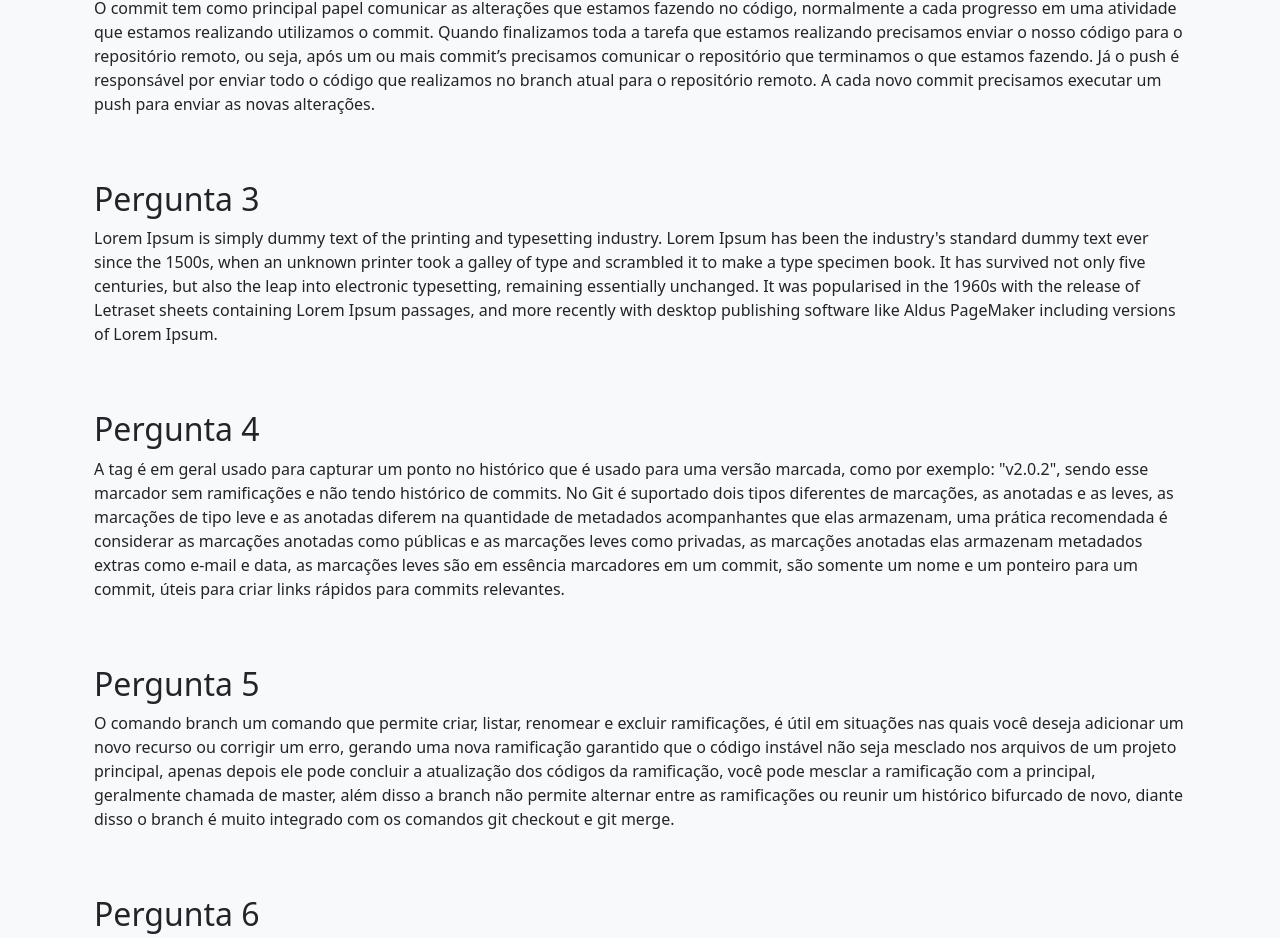
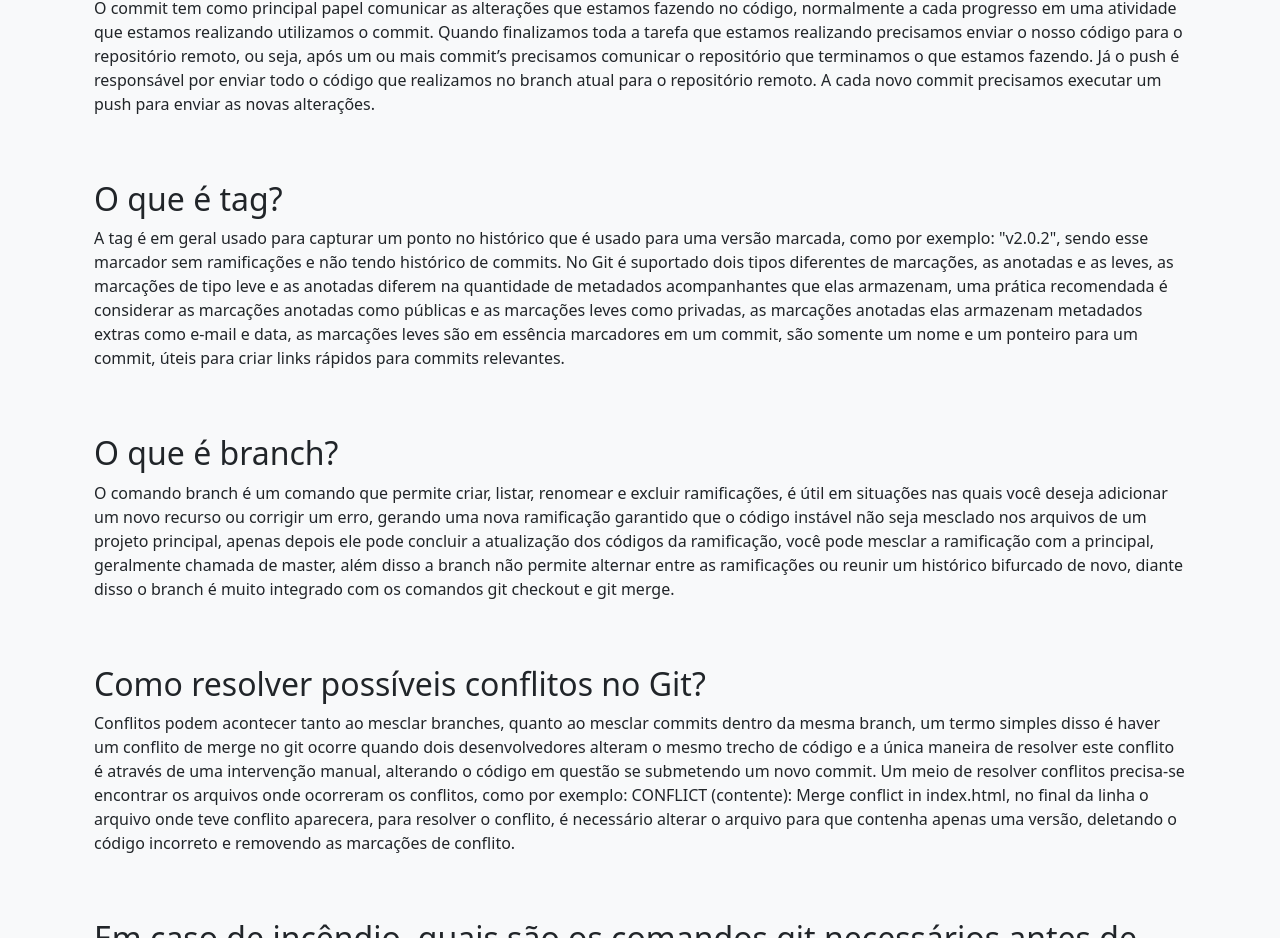
Before and after one commit to VinciPy/si03.gitflow, a website: page index.html in a window 1280 px wide. Shown: the part 567-1505 px from the top of the page. Drawn offline with nearby package versions, Linux system fonts and the light colour scheme.

Commit message:
fix: Enunciado e ordem das perguntas

```diff
--- a/index.html
+++ b/index.html
@@ -42,7 +42,7 @@
                 </div>
             </div>
             <div class="container p-4">
-                <h2>Pergunta 1</h2>
+                <h2>Para que serve o commit e qual a melhor forma de utilizá-lo?</h2>
                 <p>
                     Quando falamos em versionamentos de códigos também estamos incluindo os commits. Os Commits adicionam as alterações mais recentes no código fonte direto no repositório tornando as alterações parte da revisão do repositório principal. Para fazer commits e necessário aprender alguns comandos para usar direto no Git.<br><br><br>
                     Para commitar no git so é preciso executar um simples comando: git commit –m “Mensagem a ser comitada”<br><br><br>
@@ -50,7 +50,7 @@
                 </p>
             </div>
             <div class="container p-4">
-                <h2>Pergunta 2</h2>
+                <h2>Qual a diferença entre commit e push?</h2>
                 <p>
                     O commit tem como principal papel comunicar as alterações que estamos fazendo no código, normalmente a cada progresso em uma atividade que estamos realizando utilizamos o commit. Quando finalizamos toda a tarefa que estamos realizando precisamos enviar o nosso código para o repositório remoto, ou seja, após um ou mais commit’s precisamos comunicar o repositório que terminamos o que estamos fazendo.
                     Já o push é responsável por enviar todo o código que realizamos no branch atual para o repositório remoto.
@@ -59,27 +59,27 @@
             </div>
 
             <div class="container p-4">
-                <h2>Pergunta 3</h2>
-                <p>
-                    Lorem Ipsum is simply dummy text of the printing and typesetting industry. Lorem Ipsum has been the industry's standard dummy text ever since the 1500s, when an unknown printer took a galley of type and scrambled it to make a type specimen book. It has survived not only five centuries, but also the leap into electronic typesetting, remaining essentially unchanged. It was popularised in the 1960s with the release of Letraset sheets containing Lorem Ipsum passages, and more recently with desktop publishing software like Aldus PageMaker including versions of Lorem Ipsum.
-                </p>
-            </div>
-            <div class="container p-4">
-                <h2>Pergunta 4</h2>
+                <h2>O que é tag?</h2>
                 <p>
                     A tag é em geral usado para capturar um ponto no histórico que é usado para uma versão marcada, como por exemplo: "v2.0.2", sendo esse marcador sem ramificações e não tendo histórico de commits. No Git é suportado dois tipos diferentes de marcações, as anotadas e as leves, as marcações de tipo leve e as anotadas diferem na quantidade de metadados acompanhantes que elas armazenam, uma prática recomendada é considerar as marcações anotadas como públicas e as marcações leves como privadas, as marcações anotadas elas armazenam  metadados extras como e-mail e data, as marcações leves são em essência marcadores em um commit, são somente um nome e um ponteiro  para um commit, úteis para criar links rápidos para commits relevantes.
                 </p>
             </div>
             <div class="container p-4">
-                <h2>Pergunta 5</h2>
+                <h2>O que é branch?</h2>
                 <p>
-                    O comando branch  um comando que permite criar, listar, renomear e excluir ramificações, é útil em situações nas quais você deseja adicionar  um novo recurso ou corrigir um erro, gerando uma nova ramificação garantido  que o código instável não seja mesclado nos arquivos de um projeto principal, apenas depois ele pode concluir a atualização dos códigos da ramificação, você pode mesclar a ramificação com a principal, geralmente chamada de master, além disso a branch não permite  alternar entre as ramificações ou reunir um histórico bifurcado de novo, diante disso o branch é muito integrado com os comandos git checkout e git merge.
+                    O comando branch é um comando que permite criar, listar, renomear e excluir ramificações, é útil em situações nas quais você deseja adicionar  um novo recurso ou corrigir um erro, gerando uma nova ramificação garantido  que o código instável não seja mesclado nos arquivos de um projeto principal, apenas depois ele pode concluir a atualização dos códigos da ramificação, você pode mesclar a ramificação com a principal, geralmente chamada de master, além disso a branch não permite  alternar entre as ramificações ou reunir um histórico bifurcado de novo, diante disso o branch é muito integrado com os comandos git checkout e git merge.
                 </p>
             </div>
             <div class="container p-4">
-                <h2>Pergunta 6</h2>
+                <h2>Como resolver possíveis conflitos no Git?</h2>
                 <p>
                     Conflitos podem acontecer tanto ao mesclar branches, quanto ao mesclar commits dentro da mesma branch, um termo simples disso é haver um conflito de merge no git ocorre quando dois desenvolvedores alteram o mesmo trecho de código e a única maneira de resolver este conflito é através de uma intervenção manual, alterando o código em questão se submetendo um novo commit.  Um meio de resolver conflitos precisa-se encontrar os arquivos onde ocorreram os conflitos, como por exemplo: CONFLICT (contente): Merge conflict in index.html, no final da linha o arquivo onde teve conflito aparecera, para resolver o conflito, é necessário alterar o arquivo para que contenha apenas uma versão, deletando o código incorreto e removendo as marcações de conflito.
+                </p>
+            </div>
+            <div class="container p-4">
+                <h2>Em caso de incêndio, quais são os comandos git necessários antes de sair do prédio?</h2>
+                <p>
+                    Lorem Ipsum is simply dummy text of the printing and typesetting industry. Lorem Ipsum has been the industry's standard dummy text ever since the 1500s, when an unknown printer took a galley of type and scrambled it to make a type specimen book. It has survived not only five centuries, but also the leap into electronic typesetting, remaining essentially unchanged. It was popularised in the 1960s with the release of Letraset sheets containing Lorem Ipsum passages, and more recently with desktop publishing software like Aldus PageMaker including versions of Lorem Ipsum.
                 </p>
             </div>
 
```
